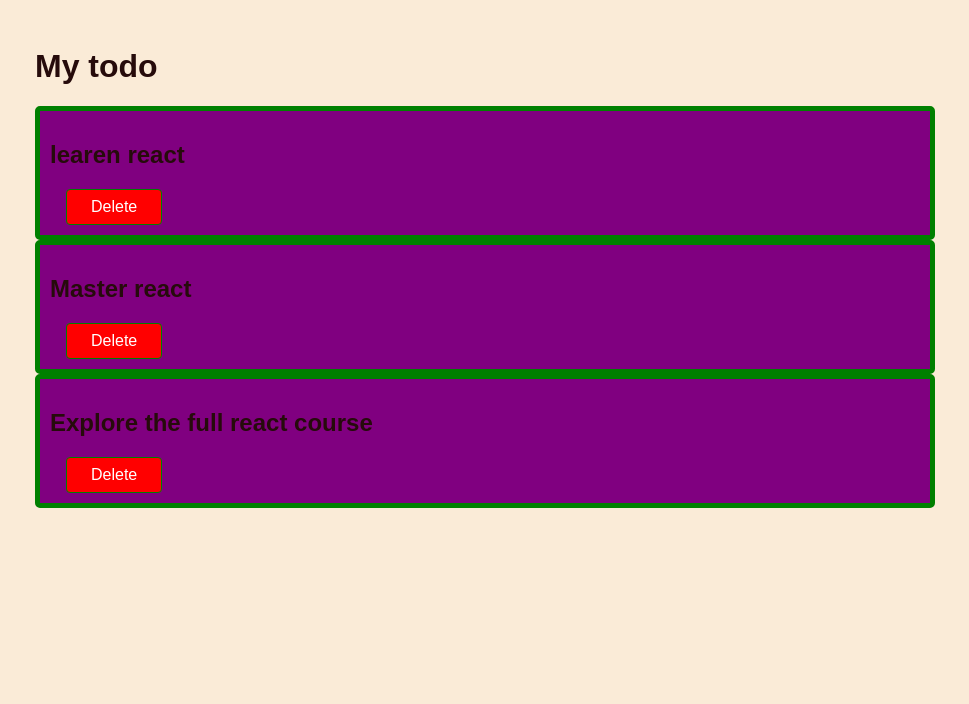
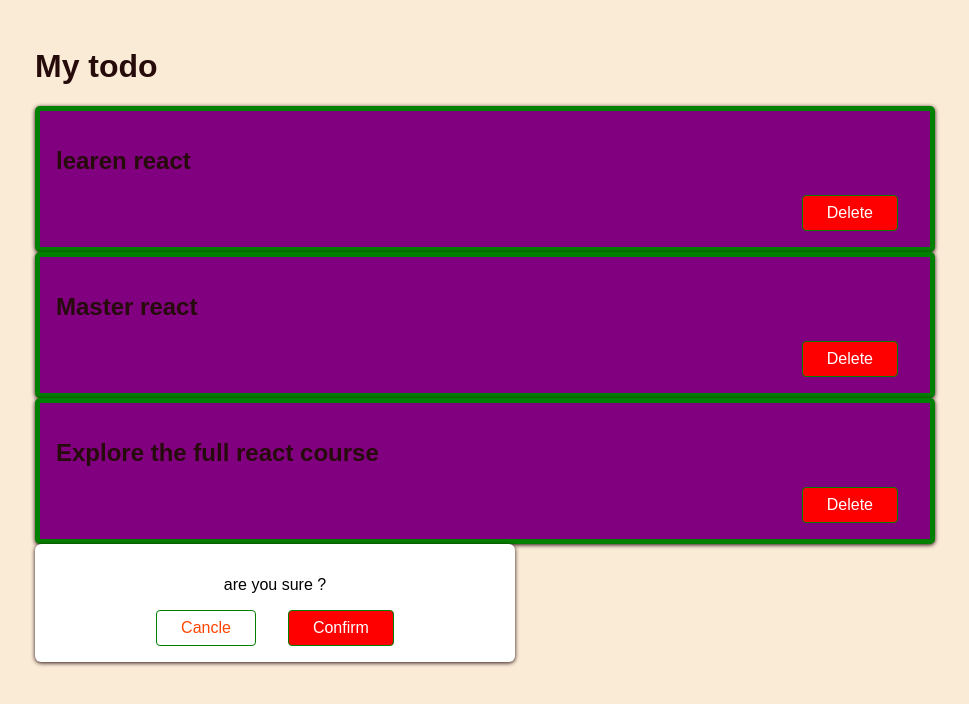
Before and after one commit to liar88828/baru2021, a React (Create React App) app: page / in a window 1280 px wide. Shown: the top 704 px of the page, without its empty margins (13-982 px from the left). Built offline with nearby package versions, Linux system fonts and the light colour scheme.

Commit message:
add component

```diff
--- a/src/App.js
+++ b/src/App.js
@@ -1,12 +1,16 @@
+import Backdrop from "./componen/Backdrop";
+import Modal from "./componen/Modal";
 import Todo from "./componen/Todo";
 
 function App() {
   return (
     <div>
       <h1>My todo</h1>
-      <Todo text='learen react'/>
-      <Todo text='Master react'/>
-      <Todo text='Explore the full react course'/>
+      <Todo text="learen react" />
+      <Todo text="Master react" />
+      <Todo text="Explore the full react course" />
+      <Modal />
+      <Backdrop/>
     </div>
   );
 }
--- /dev/null
+++ b/src/componen/Backdrop.js
@@ -0,0 +1,4 @@
+function Backdrop(){
+    return  <div className="Backdrop" />;
+}
+export default Backdrop;
--- /dev/null
+++ b/src/componen/Modal.js
@@ -0,0 +1,10 @@
+function Modal() {
+  return (
+    <div className="modal">
+      <p>are you sure ?</p>
+      <button className="btn btn--alt">Cancle</button>
+      <button className="btn ">Confirm</button>
+    </div>
+  );
+}
+export default Modal;
--- a/src/index.css
+++ b/src/index.css
@@ -40,10 +40,23 @@
 
 .card{
     background-color: purple;
-    padding-top: 10px;
-    padding-bottom: 10px;
-    padding-left: 10px;
+    border-radius: 5px;
+    box-shadow: 0 1px 4px rgb(38, 11, 11);
+    padding: 1rem ;
     max-width:900px ;
-    border-radius: 5px;
     border: 5px solid green;
 }
+
+.action{
+    text-align: right;
+}
+
+.modal{
+    box-shadow: 0 1px 4px rgb(38, 11, 11);
+    border-radius: 6px;
+    background-color: white;
+    padding: 1rem;
+    text-align: center;
+    width: 30rem;
+    z-index: 10;
+}
```
